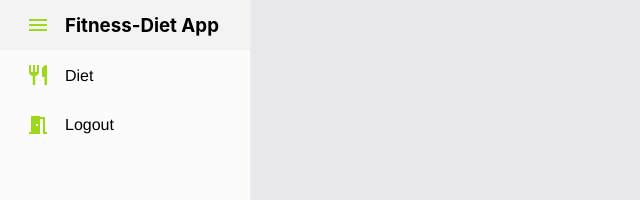
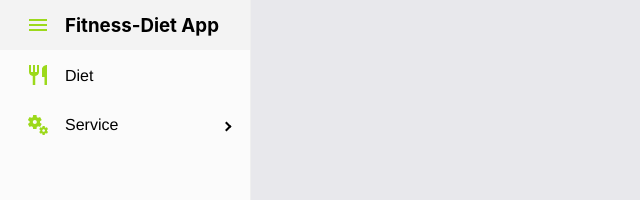
Before and after one commit to dgrusha/fitness-diet-app, a React (Create React App) app in the folder frontend/: page / in a window 1280 px wide. Shown: the top 200 px of the page, without its empty margins (0-640 px from the left). Built offline with nearby package versions, Linux system fonts and the light colour scheme; sample sign-in values are in the browser's storage.

Commit message:
feature: submenu for user added

```diff
--- a/frontend/src/components/sideBar/sideBar.css
+++ b/frontend/src/components/sideBar/sideBar.css
@@ -15,6 +15,9 @@
     --font-family-plus_jakarta_sans: "Plus Jakarta Sans", Helvetica;
   }
 
+  .SubMenu{
+    background: rgb(249, 249, 249, 0.7) !important;
+  }
 
   .MainSidebar{
     background: var(--white);
--- a/frontend/src/components/sideBar/sideBar.js
+++ b/frontend/src/components/sideBar/sideBar.js
@@ -1,5 +1,5 @@
 import React from 'react'
-import { Sidebar, Menu, MenuItem, useProSidebar } from "react-pro-sidebar";
+import { Sidebar, Menu, MenuItem, useProSidebar, SubMenu } from "react-pro-sidebar";
 import { Link } from 'react-router-dom'
 import './sideBar.css';
 
@@ -9,6 +9,8 @@ import LoginIcon from '@mui/icons-material/Login';
 import AppRegistrationIcon from '@mui/icons-material/AppRegistration';
 import MenuOutlinedIcon from "@mui/icons-material/MenuOutlined";
 import MeetingRoomIcon from '@mui/icons-material/MeetingRoom';
+import PersonIcon from '@mui/icons-material/Person';
+import MiscellaneousServicesIcon from '@mui/icons-material/MiscellaneousServices';
 
 import { getCurrentUser, hasPassedObligatoryForm} from '../../helpers/authHelper';
 
@@ -36,7 +38,10 @@ function SideBar(props) {
           {isAuthenticatedParam ? (
               <>
                   <MenuItem icon={<RestaurantIcon className="MenuIcon"/>}><Link className="LinkSideBar" to="/diet">Diet</Link></MenuItem>
-                  <MenuItem icon={<MeetingRoomIcon className="MenuIcon"/>}><p className="LinkSideBar" onClick={props.handleLogout}>Logout</p></MenuItem>
+                  <SubMenu icon={<MiscellaneousServicesIcon className="MenuIcon"/>} className="LinkSideBar" label="Service">
+                      <MenuItem className="SubMenu" icon={<PersonIcon className="MenuIcon"/>}><Link className="LinkSideBar" to="/my_profile">My profile</Link></MenuItem>
+                      <MenuItem className="SubMenu" icon={<MeetingRoomIcon className="MenuIcon"/>}><p className="LinkSideBar" onClick={props.handleLogout}>Logout</p></MenuItem>
+                  </SubMenu>
               </>
           ) : null}
 
```
